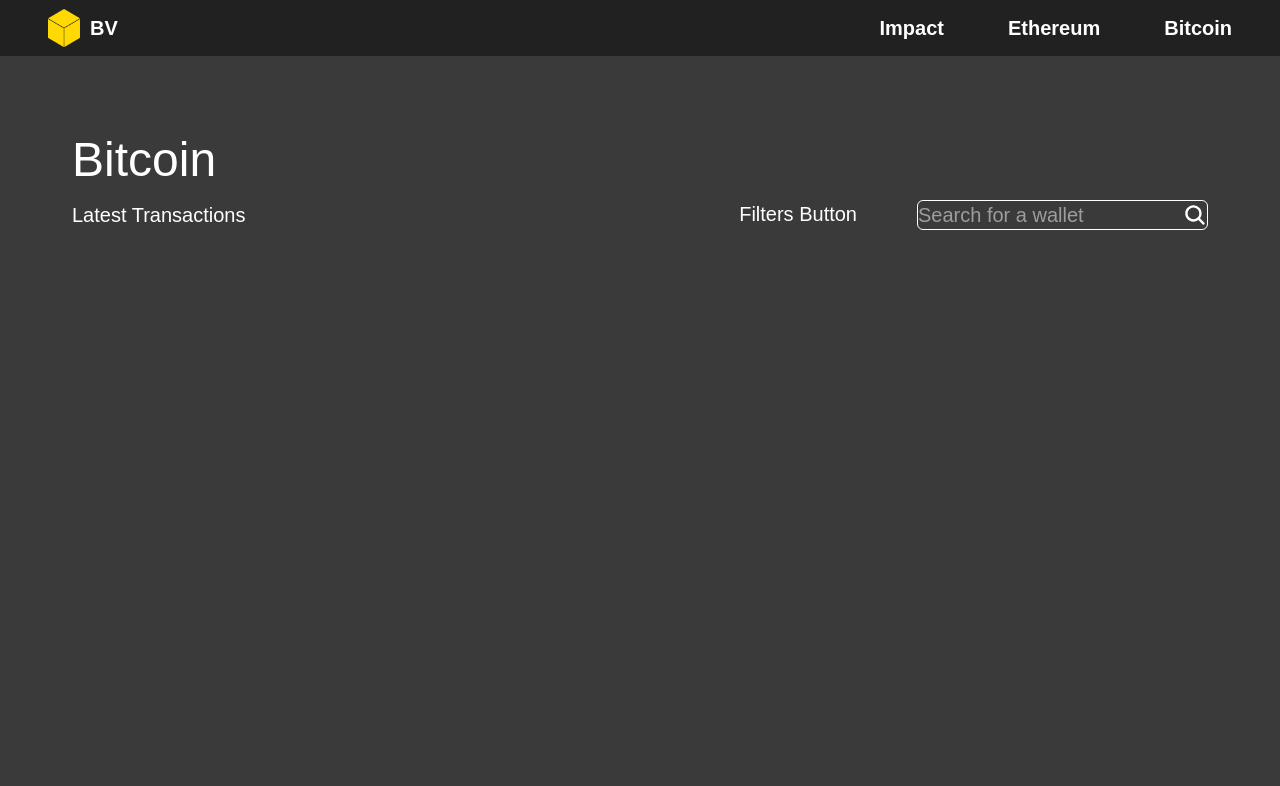
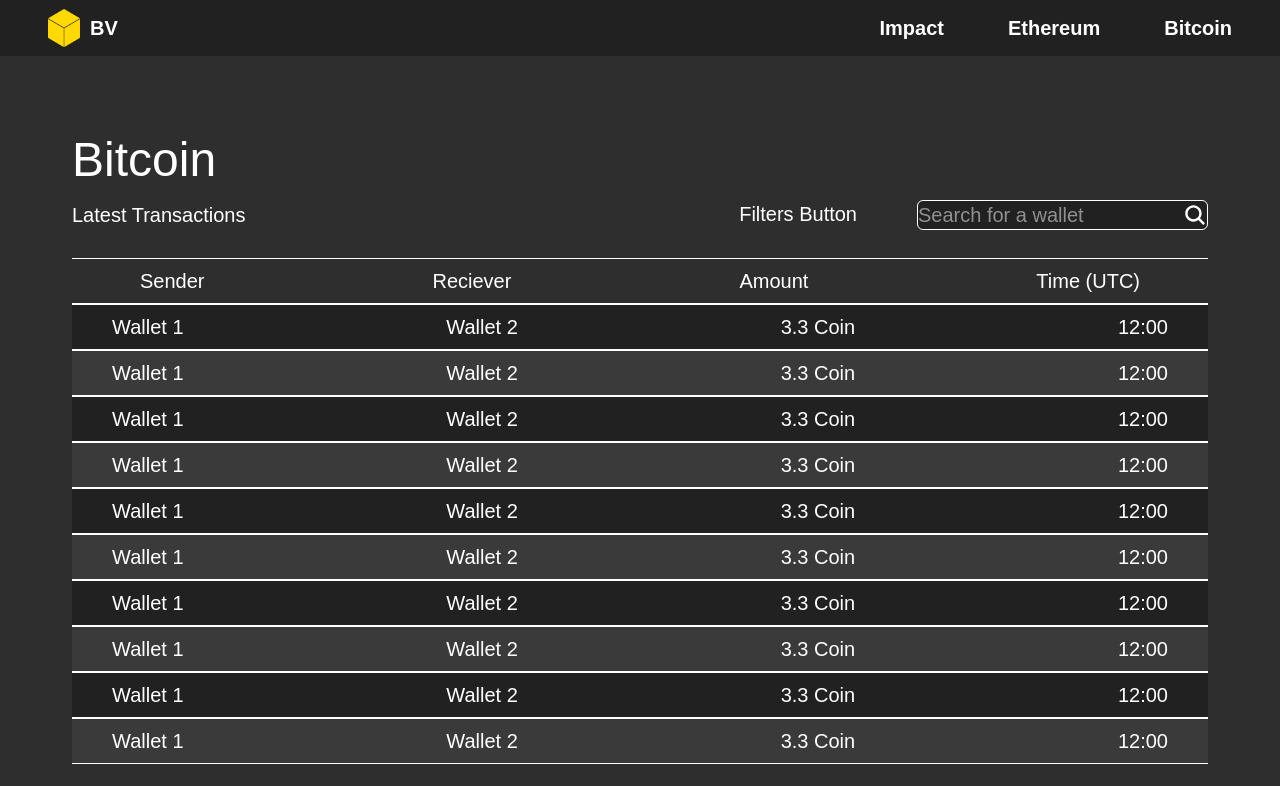
Before and after one commit to 23-jose/blockchainvisualiser, a Next.js app: page /bitcoin in a window 1280 px wide. Shown: the top 786 px of the page. Built offline with nearby package versions, Linux system fonts and the light colour scheme.

Commit message:
Added TransactionList component and changed background colors

```diff
--- a/components/SearchBar.tsx
+++ b/components/SearchBar.tsx
@@ -12,7 +12,7 @@
     };
 
     return (
-        <form onSubmit = {onSubmit} className="flex items-center border border-white rounded-md overflow-hidden max-w-md">
+        <form onSubmit = {onSubmit} className="flex items-center border border-white rounded-md overflow-hidden max-w-md bg-[#212121]">
             <input
                 type= "text"
                 value={search}
--- /dev/null
+++ b/components/TransactionList.tsx
@@ -0,0 +1,73 @@
+export default function TransactionList() {
+    return (
+        <div className="bg-transparent flex flex-col">
+            <div id="listHeader" className="flex items-center justify-between text-xl text-white px-17 py-2 border-t border-b border-white">
+                <div>Sender</div>
+                <div>Reciever</div>
+                <div>Amount</div>
+                <div>Time (UTC)</div>
+            </div>
+            <div id="oddline" className="bg-[#212121] flex items-center justify-between text-xl text-white px-10 py-2 border-t border-b border-white">
+                <div>Wallet 1</div>
+                <div>Wallet 2</div>
+                <div>3.3 Coin</div>
+                <div>12:00</div>
+            </div>
+            <div id="evenline" className="bg-[#3A3A3A] flex items-center justify-between text-xl text-white px-10 py-2 border-t border-b border-white">
+                <div>Wallet 1</div>
+                <div>Wallet 2</div>
+                <div>3.3 Coin</div>
+                <div>12:00</div>
+            </div>
+            <div id="oddline" className="bg-[#212121] flex items-center justify-between text-xl text-white px-10 py-2 border-t border-b border-white">
+                <div>Wallet 1</div>
+                <div>Wallet 2</div>
+                <div>3.3 Coin</div>
+                <div>12:00</div>
+            </div>
+            <div id="evenline" className="bg-[#3A3A3A] flex items-center justify-between text-xl text-white px-10 py-2 border-t border-b border-white">
+                <div>Wallet 1</div>
+                <div>Wallet 2</div>
+                <div>3.3 Coin</div>
+                <div>12:00</div>
+            </div>
+            <div id="oddline" className="bg-[#212121] flex items-center justify-between text-xl text-white px-10 py-2 border-t border-b border-white">
+                <div>Wallet 1</div>
+                <div>Wallet 2</div>
+                <div>3.3 Coin</div>
+                <div>12:00</div>
+            </div>
+            <div id="evenline" className="bg-[#3A3A3A] flex items-center justify-between text-xl text-white px-10 py-2 border-t border-b border-white">
+                <div>Wallet 1</div>
+                <div>Wallet 2</div>
+                <div>3.3 Coin</div>
+                <div>12:00</div>
+            </div>
+            <div id="oddline" className="bg-[#212121] flex items-center justify-between text-xl text-white px-10 py-2 border-t border-b border-white">
+                <div>Wallet 1</div>
+                <div>Wallet 2</div>
+                <div>3.3 Coin</div>
+                <div>12:00</div>
+            </div>
+            <div id="evenline" className="bg-[#3A3A3A] flex items-center justify-between text-xl text-white px-10 py-2 border-t border-b border-white">
+                <div>Wallet 1</div>
+                <div>Wallet 2</div>
+                <div>3.3 Coin</div>
+                <div>12:00</div>
+            </div>
+            <div id="oddline" className="bg-[#212121] flex items-center justify-between text-xl text-white px-10 py-2 border-t border-b border-white">
+                <div>Wallet 1</div>
+                <div>Wallet 2</div>
+                <div>3.3 Coin</div>
+                <div>12:00</div>
+            </div>
+            <div id="evenline" className="bg-[#3A3A3A] flex items-center justify-between text-xl text-white px-10 py-2 border-t border-b border-white">
+                <div>Wallet 1</div>
+                <div>Wallet 2</div>
+                <div>3.3 Coin</div>
+                <div>12:00</div>
+            </div>
+        </div>
+
+    );
+}
--- a/src/app/bitcoin/page.tsx
+++ b/src/app/bitcoin/page.tsx
@@ -1,11 +1,12 @@
 import NavigationBar from "../../../components/NavigationBar";
 import SearchBar from "../../../components/SearchBar";
+import TransactionList from "../../../components/TransactionList";
 
 export default function BitcoinPage() {
   return (
-    <div className="min-h-screen bg-[#3A3A3A] text-white">
+    <div className="min-h-screen bg-[#2E2E2E] text-white">
       <NavigationBar></NavigationBar>
-      <div className="h-full w-full flex flex-col px-18 py-20">
+      <div className="h-full w-full flex flex-col px-18 pt-20">
         <div className="text-5xl pb-4">Bitcoin</div>
         <div className="flex items-center justify-between text-xl">
           <div>Latest Transactions</div>
@@ -16,6 +17,9 @@
             <SearchBar></SearchBar></div>
         </div>
       </div>
+      <div className="h-full w-full px-18 pt-7">
+        <TransactionList></TransactionList>
+      </div>
     </div>
   );
 }
--- a/src/app/ethereum/page.tsx
+++ b/src/app/ethereum/page.tsx
@@ -1,11 +1,12 @@
 import NavigationBar from "../../../components/NavigationBar";
 import SearchBar from "../../../components/SearchBar";
+import TransactionList from "../../../components/TransactionList";
 
 export default function BitcoinPage() {
   return (
-    <div className="min-h-screen bg-[#3A3A3A] text-white">
+    <div className="min-h-screen bg-[#2E2E2E] text-white">
       <NavigationBar></NavigationBar>
-      <div className="h-full w-full flex flex-col px-18 py-20">
+      <div className="h-full w-full flex flex-col px-18 pt-20">
         <div className="text-5xl pb-4">Ethereum</div>
         <div className="flex items-center justify-between text-xl">
           <div>Latest Transactions</div>
@@ -16,6 +17,9 @@
             <SearchBar></SearchBar></div>
         </div>
       </div>
+      <div className="h-full w-full px-18 pt-7">
+        <TransactionList></TransactionList>
+      </div>
     </div>
   );
 }
--- a/src/app/impact/page.tsx
+++ b/src/app/impact/page.tsx
@@ -2,7 +2,7 @@
 
 export default function BitcoinPage() {
   return (
-    <div className="min-h-screen bg-[#3A3A3A] text-white">
+    <div className="min-h-screen bg-[#2E2E2E] text-white">
       <NavigationBar></NavigationBar>
       <div className="h-full w-full flex items-center justify-center px-18 py-20">
         <div className="text-5xl pb-4">Impact</div>
--- a/src/app/page.tsx
+++ b/src/app/page.tsx
@@ -2,7 +2,7 @@
 
 export default function HomePage() {
   return (
-    <div className="bg-[#3A3A3A] min-h-screen text-white">
+    <div className="bg-[#2E2E2E] min-h-screen text-white">
       <NavigationBar></NavigationBar>
       <div className="w-full h-full flex flex-col items-start justify-start px-18 py-25">
         <div><img src="/LogoCube.png" alt="LogoPicture" className="w-35 h-auto"/></div>
```
Also changed, not shown: components/Button.tsx (added).
